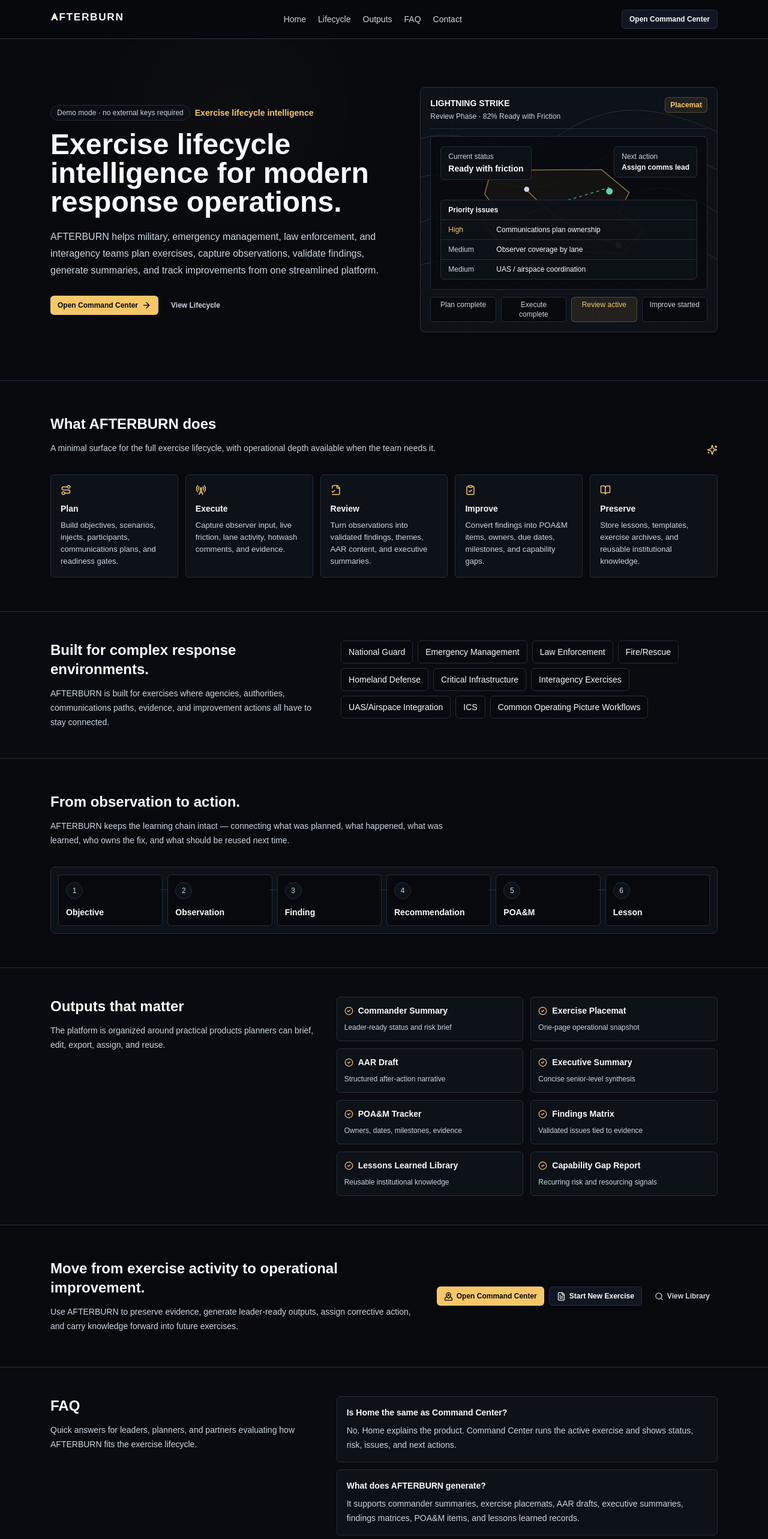
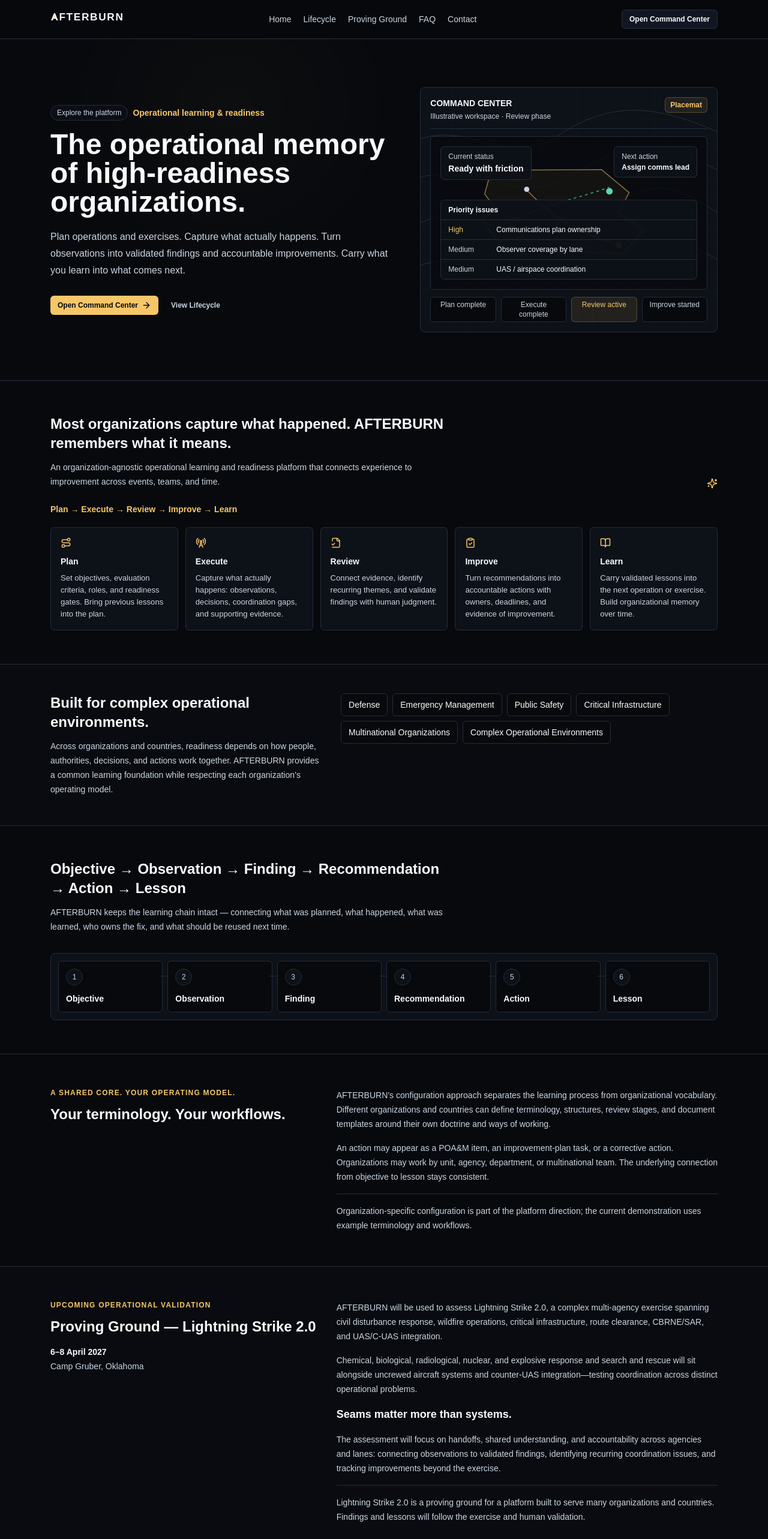
Before and after one commit to adamheadrick/AFTERBURN-2.0, a Next.js app: page / in a window 1280 px wide. Shown: the top 2566 px of the page at 60% size. Built offline with nearby package versions, Linux system fonts and the light colour scheme.

Commit message:
Reposition AFTERBURN around operational memory and readiness

```diff
--- a/app/layout.tsx
+++ b/app/layout.tsx
@@ -4,7 +4,7 @@ import "./globals.css";
 
 export const metadata: Metadata = {
   title: "AFTERBURN",
-  description: "Exercise lifecycle intelligence for planning, execution, evaluation, and improvement"
+  description: "The operational memory of high-readiness organizations. Plan, execute, review, improve, and learn with an operational learning and readiness platform."
 };
 
 export default function RootLayout({
--- a/app/page.tsx
+++ b/app/page.tsx
@@ -18,52 +18,48 @@ import { ButtonLink } from "@/components/button";
 const capabilityCards = [
   {
     title: "Plan",
-    body: "Build objectives, scenarios, injects, participants, communications plans, and readiness gates.",
+    body: "Set objectives, evaluation criteria, roles, and readiness gates. Bring previous lessons into the plan.",
     icon: Route
   },
   {
     title: "Execute",
-    body: "Capture observer input, live friction, lane activity, hotwash comments, and evidence.",
+    body: "Capture what actually happens: observations, decisions, coordination gaps, and supporting evidence.",
     icon: RadioTower
   },
   {
     title: "Review",
-    body: "Turn observations into validated findings, themes, AAR content, and executive summaries.",
+    body: "Connect evidence, identify recurring themes, and validate findings with human judgment.",
     icon: FileCheck2
   },
   {
     title: "Improve",
-    body: "Convert findings into POA&M items, owners, due dates, milestones, and capability gaps.",
+    body: "Turn recommendations into accountable actions with owners, deadlines, and evidence of improvement.",
     icon: ClipboardCheck
   },
   {
-    title: "Preserve",
-    body: "Store lessons, templates, exercise archives, and reusable institutional knowledge.",
+    title: "Learn",
+    body: "Carry validated lessons into the next operation or exercise. Build organizational memory over time.",
     icon: BookOpen
   }
 ];
 
 const audienceTags = [
-  "National Guard",
+  "Defense",
   "Emergency Management",
-  "Law Enforcement",
-  "Fire/Rescue",
-  "Homeland Defense",
+  "Public Safety",
   "Critical Infrastructure",
-  "Interagency Exercises",
-  "UAS/Airspace Integration",
-  "ICS",
-  "Common Operating Picture Workflows"
+  "Multinational Organizations",
+  "Complex Operational Environments"
 ];
 
-const learningChain = ["Objective", "Observation", "Finding", "Recommendation", "POA&M", "Lesson"];
+const learningChain = ["Objective", "Observation", "Finding", "Recommendation", "Action", "Lesson"];
 
 const outputs = [
   { title: "Commander Summary", note: "Leader-ready status and risk brief" },
   { title: "Exercise Placemat", note: "One-page operational snapshot" },
   { title: "AAR Draft", note: "Structured after-action narrative" },
   { title: "Executive Summary", note: "Concise senior-level synthesis" },
-  { title: "POA&M Tracker", note: "Owners, dates, milestones, evidence" },
+  { title: "Action Tracker", note: "Owners, dates, milestones, evidence" },
   { title: "Findings Matrix", note: "Validated issues tied to evidence" },
   { title: "Lessons Learned Library", note: "Reusable institutional knowledge" },
   { title: "Capability Gap Report", note: "Recurring risk and resourcing signals" }
@@ -78,7 +74,7 @@ const heroIssues = [
 const topNavLinks = [
   { label: "Home", href: "#home" },
   { label: "Lifecycle", href: "#lifecycle" },
-  { label: "Outputs", href: "#outputs" },
+  { label: "Proving Ground", href: "#proving-ground" },
   { label: "FAQ", href: "#faq" },
   { label: "Contact", href: "#contact" }
 ];
@@ -93,8 +89,8 @@ const footerPlatformLinks = [
 const footerOutputLinks = [
   { label: "Commander Summary", href: "/exsum" },
   { label: "Exercise Placemat", href: "/overview" },
-  { label: "AAR Generator", href: "/review" },
-  { label: "POA&M Tracker", href: "/poam" }
+  { label: "After-Action Review", href: "/review" },
+  { label: "Action Tracker", href: "/poam" }
 ];
 
 const footerContactLinks = [
@@ -109,12 +105,12 @@ const faqs = [
     answer: "No. Home explains the product. Command Center runs the active exercise and shows status, risk, issues, and next actions."
   },
   {
-    question: "What does AFTERBURN generate?",
-    answer: "It supports commander summaries, exercise placemats, AAR drafts, executive summaries, findings matrices, POA&M items, and lessons learned records."
+    question: "Is AFTERBURN primarily an AAR generator?",
+    answer: "AFTERBURN connects objectives, observations, validated findings, recommendations, actions, and lessons. Reports are useful outputs; operational memory and accountable improvement are the purpose."
   },
   {
     question: "Who is AFTERBURN designed for?",
-    answer: "Military, emergency management, law enforcement, homeland defense, critical infrastructure, and interagency response organizations."
+    answer: "Defense, emergency management, public safety, critical infrastructure, multinational organizations, and other teams operating in complex environments."
   }
 ];
 
@@ -132,8 +128,8 @@ function OperationalMapPanel() {
       <div className="relative grid gap-3">
         <div className="flex items-start justify-between gap-3 border-b border-line pb-3">
           <div>
-            <p className="text-sm font-semibold text-ink">LIGHTNING STRIKE</p>
-            <p className="mt-1 text-xs text-steel">Review Phase · 82% Ready with Friction</p>
+            <p className="text-sm font-semibold text-ink">COMMAND CENTER</p>
+            <p className="mt-1 text-xs text-steel">Illustrative workspace · Review phase</p>
           </div>
           <span className="rounded-md border border-flare/25 bg-flare/10 px-2 py-1 text-xs font-semibold text-flare">Placemat</span>
         </div>
@@ -222,15 +218,14 @@ export default function LandingPage() {
         <div className="relative mx-auto grid max-w-6xl gap-10 px-5 py-16 sm:py-20 lg:grid-cols-[1fr_0.86fr] lg:items-center">
           <div>
             <div className="flex flex-wrap items-center gap-2">
-              <span className="rounded-full border border-line bg-panel/70 px-2.5 py-1 text-xs text-steel">Demo mode · no external keys required</span>
-              <span className="text-sm font-semibold text-flare">Exercise lifecycle intelligence</span>
+              <span className="rounded-full border border-line bg-panel/70 px-2.5 py-1 text-xs text-steel">Explore the platform</span>
+              <span className="text-sm font-semibold text-flare">Operational learning & readiness</span>
             </div>
             <h1 className="mt-4 max-w-3xl text-4xl font-semibold leading-tight text-ink sm:text-5xl">
-              Exercise lifecycle intelligence for modern response operations.
+              The operational memory of high-readiness organizations.
             </h1>
             <p className="mt-5 max-w-[39rem] text-base leading-7 text-steel">
-              AFTERBURN helps military, emergency management, law enforcement, and interagency teams plan exercises,
-              capture observations, validate findings, generate summaries, and track improvements from one streamlined platform.
+              Plan operations and exercises. Capture what actually happens. Turn observations into validated findings and accountable improvements. Carry what you learn into what comes next.
             </p>
             <div className="mt-7 flex flex-wrap gap-2">
               <ButtonLink href="/overview" variant="flame">
@@ -247,14 +242,15 @@ export default function LandingPage() {
       <section id="product" className="mx-auto max-w-6xl scroll-mt-24 px-5 py-14">
         <div className="flex flex-wrap items-end justify-between gap-4">
           <div className="max-w-2xl">
-            <h2 className="text-2xl font-semibold text-ink">What AFTERBURN does</h2>
+            <h2 className="text-2xl font-semibold text-ink">Most organizations capture what happened. AFTERBURN remembers what it means.</h2>
             <p className="mt-3 text-sm leading-6 text-steel">
-              A minimal surface for the full exercise lifecycle, with operational depth available when the team needs it.
+              An organization-agnostic operational learning and readiness platform that connects experience to improvement across events, teams, and time.
             </p>
           </div>
           <Sparkles size={18} className="text-flare" />
         </div>
-        <div className="mt-8 grid gap-3 sm:grid-cols-2 lg:grid-cols-5">
+        <p className="mt-6 text-sm font-semibold text-flare">Plan → Execute → Review → Improve → Learn</p>
+        <div className="mt-5 grid gap-3 sm:grid-cols-2 lg:grid-cols-5">
           {capabilityCards.map((card) => (
             <article key={card.title} className="rounded-md border border-line bg-panel p-4 transition hover:-translate-y-0.5 hover:border-[#3a4658]">
               <card.icon size={18} className="text-flare" />
@@ -268,9 +264,9 @@ export default function LandingPage() {
       <section id="use-cases" className="scroll-mt-24 border-y border-line bg-panel/35">
         <div className="mx-auto grid max-w-6xl gap-8 px-5 py-12 lg:grid-cols-[0.72fr_1fr] lg:items-start">
           <div>
-            <h2 className="text-2xl font-semibold text-ink">Built for complex response environments.</h2>
+            <h2 className="text-2xl font-semibold text-ink">Built for complex operational environments.</h2>
             <p className="mt-3 text-sm leading-6 text-steel">
-              AFTERBURN is built for exercises where agencies, authorities, communications paths, evidence, and improvement actions all have to stay connected.
+              Across organizations and countries, readiness depends on how people, authorities, decisions, and actions work together. AFTERBURN provides a common learning foundation while respecting each organization’s operating model.
             </p>
           </div>
           <div className="flex flex-wrap gap-2">
@@ -285,7 +281,7 @@ export default function LandingPage() {
 
       <section id="lifecycle" className="mx-auto max-w-6xl scroll-mt-24 px-5 py-14">
         <div className="max-w-2xl">
-          <h2 className="text-2xl font-semibold text-ink">From observation to action.</h2>
+          <h2 className="text-2xl font-semibold text-ink">Objective → Observation → Finding → Recommendation → Action → Lesson</h2>
           <p className="mt-3 text-sm leading-6 text-steel">
             AFTERBURN keeps the learning chain intact — connecting what was planned, what happened, what was learned,
             who owns the fix, and what should be reused next time.
@@ -304,12 +300,44 @@ export default function LandingPage() {
         </div>
       </section>
 
+      <section id="configuration" className="scroll-mt-24 border-t border-line">
+        <div className="mx-auto grid max-w-6xl gap-8 px-5 py-14 lg:grid-cols-[0.7fr_1fr]">
+          <div>
+            <p className="text-xs font-semibold uppercase tracking-widest text-flare">A shared core. Your operating model.</p>
+            <h2 className="mt-3 text-2xl font-semibold text-ink">Your terminology. Your workflows.</h2>
+          </div>
+          <div className="space-y-4 text-sm leading-6 text-steel">
+            <p>AFTERBURN’s configuration approach separates the learning process from organizational vocabulary. Different organizations and countries can define terminology, structures, review stages, and document templates around their own doctrine and ways of working.</p>
+            <p>An action may appear as a POA&amp;M item, an improvement-plan task, or a corrective action. Organizations may work by unit, agency, department, or multinational team. The underlying connection from objective to lesson stays consistent.</p>
+            <p className="border-t border-line pt-4">Organization-specific configuration is part of the platform direction; the current demonstration uses example terminology and workflows.</p>
+          </div>
+        </div>
+      </section>
+
+      <section id="proving-ground" className="scroll-mt-24 border-y border-line bg-panel/35">
+        <div className="mx-auto grid max-w-6xl gap-8 px-5 py-14 lg:grid-cols-[0.7fr_1fr]">
+          <div>
+            <p className="text-xs font-semibold uppercase tracking-widest text-flare">Upcoming operational validation</p>
+            <h2 className="mt-3 text-2xl font-semibold text-ink">Proving Ground — Lightning Strike 2.0</h2>
+            <p className="mt-4 text-sm font-semibold text-ink">6–8 April 2027</p>
+            <p className="mt-1 text-sm text-steel">Camp Gruber, Oklahoma</p>
+          </div>
+          <div className="space-y-4 text-sm leading-6 text-steel">
+            <p>AFTERBURN will be used to assess Lightning Strike 2.0, a complex multi-agency exercise spanning civil disturbance response, wildfire operations, critical infrastructure, route clearance, CBRNE/SAR, and UAS/C-UAS integration.</p>
+            <p>Chemical, biological, radiological, nuclear, and explosive response and search and rescue will sit alongside uncrewed aircraft systems and counter-UAS integration—testing coordination across distinct operational problems.</p>
+            <p className="text-lg font-semibold text-ink">Seams matter more than systems.</p>
+            <p>The assessment will focus on handoffs, shared understanding, and accountability across agencies and lanes: connecting observations to validated findings, identifying recurring coordination issues, and tracking improvements beyond the exercise.</p>
+            <p className="border-t border-line pt-4">Lightning Strike 2.0 is a proving ground for a platform built to serve many organizations and countries. Findings and lessons will follow the exercise and human validation.</p>
+          </div>
+        </div>
+      </section>
+
       <section id="outputs" className="scroll-mt-24 border-y border-line bg-panel/35">
         <div className="mx-auto grid max-w-6xl gap-8 px-5 py-12 lg:grid-cols-[0.7fr_1fr] lg:items-start">
           <div>
-            <h2 className="text-2xl font-semibold text-ink">Outputs that matter</h2>
+            <h2 className="text-2xl font-semibold text-ink">Useful outputs. Lasting memory.</h2>
             <p className="mt-3 text-sm leading-6 text-steel">
-              The platform is organized around practical products planners can brief, edit, export, assign, and reuse.
+              AARs, executive summaries, and improvement plans are outputs of a connected learning process. The lasting value is the evidence, decisions, actions, and lessons that remain linked after a report is delivered.
             </p>
           </div>
           <div className="grid gap-3 sm:grid-cols-2">
@@ -328,9 +356,9 @@ export default function LandingPage() {
 
       <section className="mx-auto grid max-w-6xl gap-6 px-5 py-14 lg:grid-cols-[1fr_auto] lg:items-center">
         <div>
-          <h2 className="text-2xl font-semibold text-ink">Move from exercise activity to operational improvement.</h2>
+          <h2 className="text-2xl font-semibold text-ink">Make the next operation smarter than the last.</h2>
           <p className="mt-3 max-w-3xl text-sm leading-6 text-steel">
-            Use AFTERBURN to preserve evidence, generate leader-ready outputs, assign corrective action, and carry knowledge forward into future exercises.
+            Preserve evidence, validate findings, assign accountable improvements, and carry organizational knowledge into future operations and exercises.
           </p>
         </div>
         <div className="flex flex-wrap gap-2 lg:justify-end">
@@ -354,7 +382,7 @@ export default function LandingPage() {
           <div>
             <h2 className="text-2xl font-semibold text-ink">FAQ</h2>
             <p className="mt-3 text-sm leading-6 text-steel">
-              Quick answers for leaders, planners, and partners evaluating how AFTERBURN fits the exercise lifecycle.
+              Quick answers for leaders, planners, and partners evaluating operational learning and readiness.
             </p>
           </div>
           <div className="grid gap-3">
@@ -373,7 +401,7 @@ export default function LandingPage() {
           <div>
             <BrandWordmark className="text-[1.05rem]" />
             <p className="mt-3 max-w-sm text-sm leading-6 text-steel">
-              Exercise lifecycle intelligence for modern response operations.
+              The operational memory of high-readiness organizations.
             </p>
             <p className="mt-2 text-xs text-steel">Plan better. Capture reality. Drive improvement.</p>
           </div>
@@ -409,7 +437,7 @@ export default function LandingPage() {
         <div className="border-t border-line">
           <div className="mx-auto flex max-w-6xl flex-wrap items-center justify-between gap-3 px-5 py-4 text-xs text-steel">
             <p>© 2026 AFTERBURN. All rights reserved.</p>
-            <p>Built for military, emergency management, homeland defense, and interagency response organizations.</p>
+            <p>Operational learning across organizations, countries, and complex environments.</p>
           </div>
         </div>
       </footer>
```
